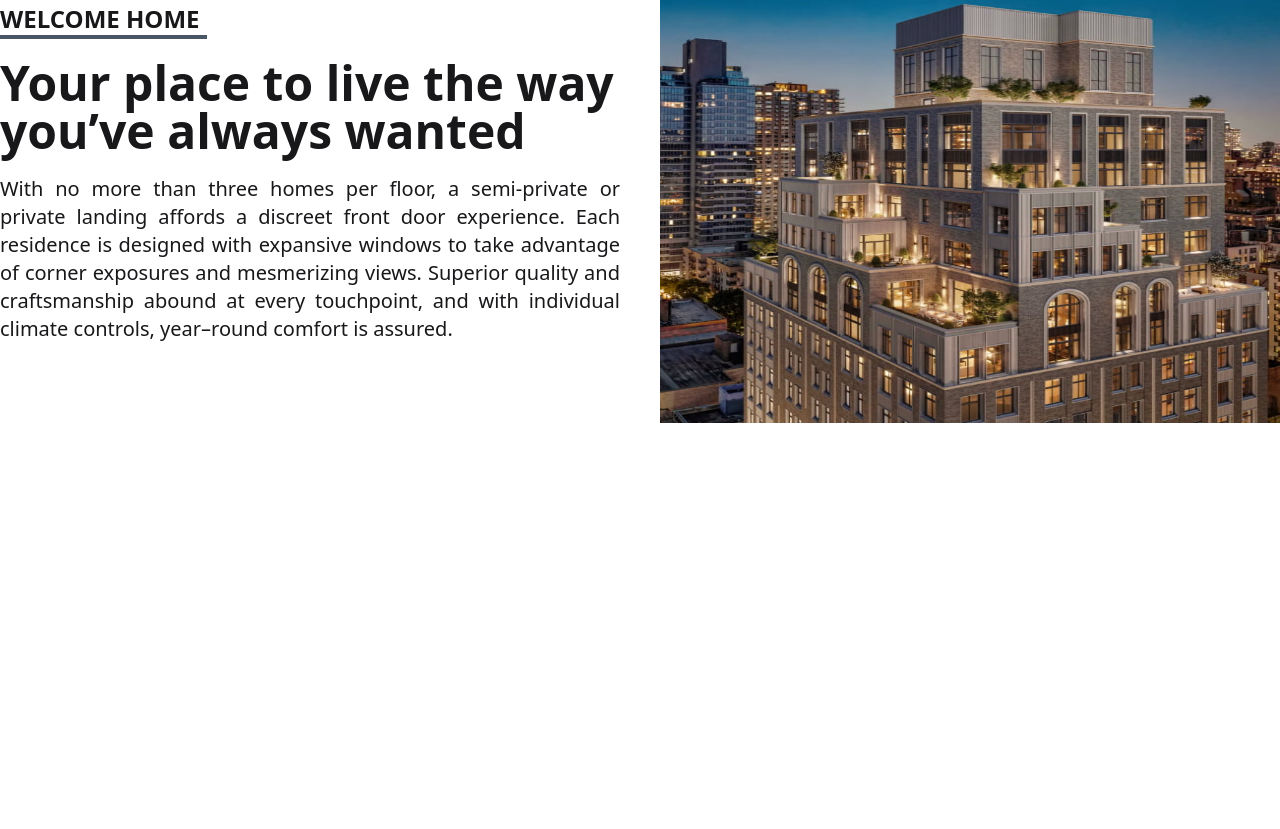
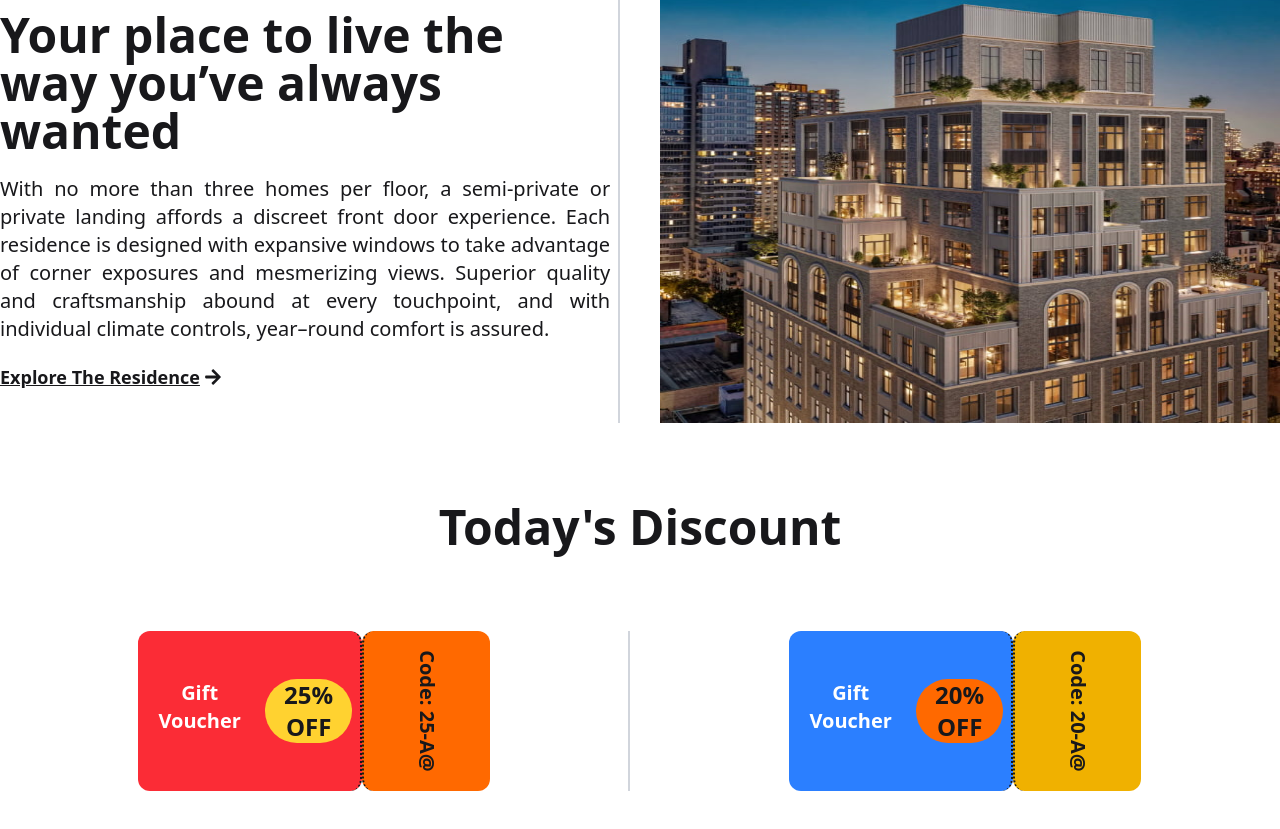
Before and after one commit to tzmehedy/building_management_system, a React (Vite) app in the folder client/: page / in a window 1280 px wide. Shown: the part 817-1646 px from the top of the page. Before the commit the page ends 1240 px from the top, so only its background shows below. Built offline with nearby package versions, Linux system fonts and the light colour scheme.

Commit message:
The coupon section is completed

```diff
--- a/client/src/Pages/Home/AboutBuilding.jsx
+++ b/client/src/Pages/Home/AboutBuilding.jsx
@@ -1,10 +1,12 @@
+import { Link } from "react-router-dom";
 import aboutImage from "../../assets/images/aboutBuildingImage.jpg"
+import { FaArrowRight } from "react-icons/fa";
 
 
 const AboutBuilding = () => {
   return (
     <div className="flex flex-col md:flex-row md:space-x-10">
-      <div className="md:w-1/2 space-y-5 flex flex-col  justify-center">
+      <div className="md:w-1/2 space-y-5 flex flex-col  justify-center md:border-r-2 md:border-gray-300 pr-2">
         <div className="w-1/3 border-b-4 border-gray-600">
           <h1 className="uppercase font-bold text-2xl">Welcome Home</h1>
         </div>
@@ -21,6 +23,9 @@ const AboutBuilding = () => {
             year–round comfort is assured.
           </p>
         </div>
+        <div>
+            <Link className="underline text-lg font-bold flex items-center gap-1">Explore The Residence <FaArrowRight className=""></FaArrowRight></Link>
+        </div>
       </div>
       <div className="md:w-1/2">
         <img className="h-[500px] w-full" src={aboutImage} alt="" />
--- /dev/null
+++ b/client/src/Pages/Home/Coupon.jsx
@@ -0,0 +1,47 @@
+const Coupon = () => {
+  return (
+    <>
+      <div className="text-center">
+        <h1 className="text-5xl font-bold">Today&apos;s Discount</h1>
+      </div>
+      <div className="flex flex-col md:flex-row mb-10 gap-5">
+        <div className="md:w-1/2 flex justify-center md:border-r-2 md:border-gray-300">
+          <div className="bg-red-500 w-56 h-40 border-dotted border-r-2 rounded-r-xl rounded-l-xl flex items-center justify-center">
+            <div className="flex  space-x-3 p-2">
+              <h1 className="text-xl text-center font-bold text-white">
+                Gift Voucher
+              </h1>
+              <h1 className="text-2xl font-bold text-center bg-amber-300 rounded-full">
+                25% OFF
+              </h1>
+            </div>
+          </div>
+          <div className="bg-orange-500 w-32 h-40 rounded-l-xl rounded-r-xl border-dotted border-l-2 flex justify-center items-center">
+            <div className="rotate-90">
+              <h1 className="text-xl font-bold">Code: 25-A@</h1>
+            </div>
+          </div>
+        </div>
+        <div className="md:w-1/2 flex justify-center">
+          <div className="bg-blue-500 w-56 h-40 border-dotted border-r-2 rounded-r-xl rounded-l-xl flex items-center justify-center">
+            <div className="flex  space-x-3 p-2">
+              <h1 className="text-xl text-center font-bold text-white">
+                Gift Voucher
+              </h1>
+              <h1 className="text-2xl font-bold text-center bg-orange-500 rounded-full">
+                20% OFF
+              </h1>
+            </div>
+          </div>
+          <div className="bg-yellow-500 w-32 h-40 rounded-l-xl rounded-r-xl border-dotted border-l-2 flex justify-center items-center">
+            <div className="rotate-90">
+              <h1 className="text-xl font-bold">Code: 20-A@</h1>
+            </div>
+          </div>
+        </div>
+      </div>
+    </>
+  );
+};
+
+export default Coupon;
--- a/client/src/Pages/Home/Home.jsx
+++ b/client/src/Pages/Home/Home.jsx
@@ -1,13 +1,15 @@
 import AboutBuilding from "./AboutBuilding";
 import Banner from "./Banner";
+import Coupon from "./Coupon";
 
 
 const Home = () => {
     return (
       <div className="">
         <Banner></Banner>
-        <div className="container mx-auto p-3 md:p-0">
+        <div className="container mx-auto space-y-20 p-3 md:p-0">
           <AboutBuilding></AboutBuilding>
+          <Coupon></Coupon>
         </div>
       </div>
     );
```
